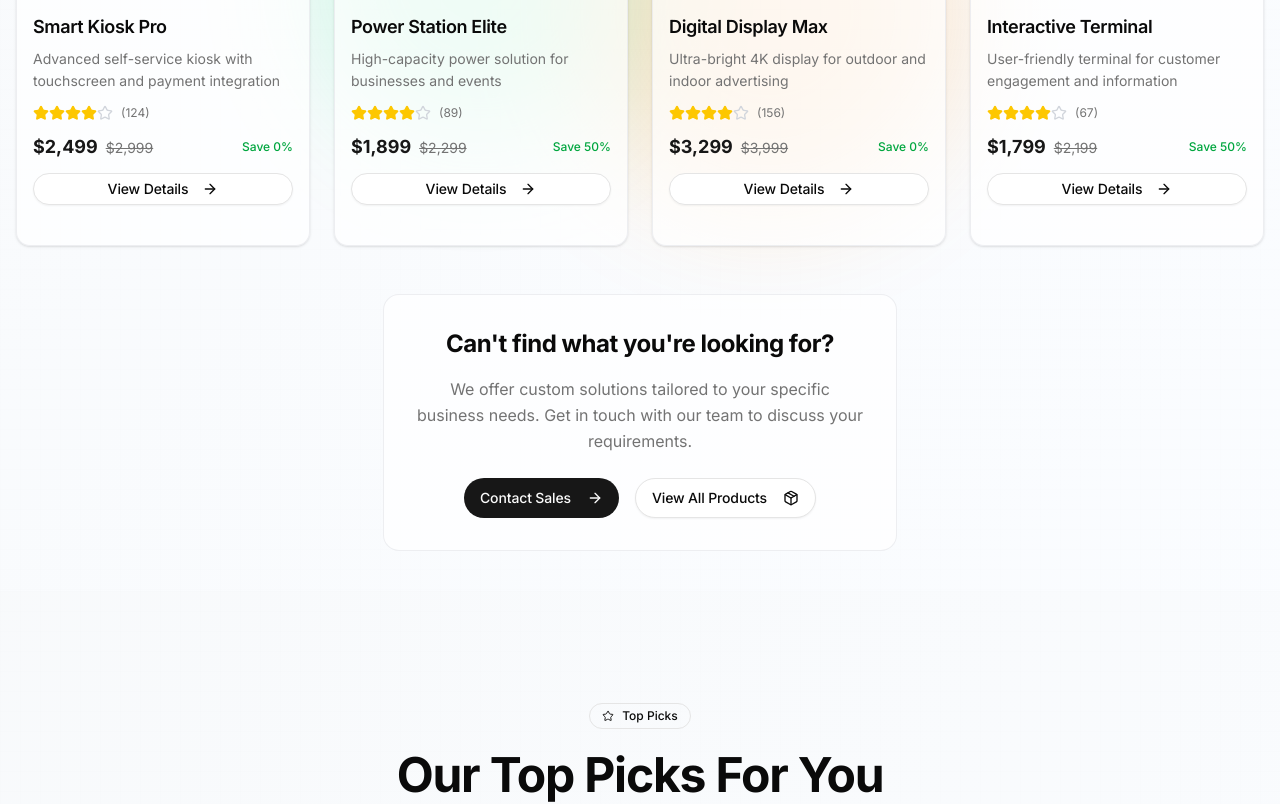
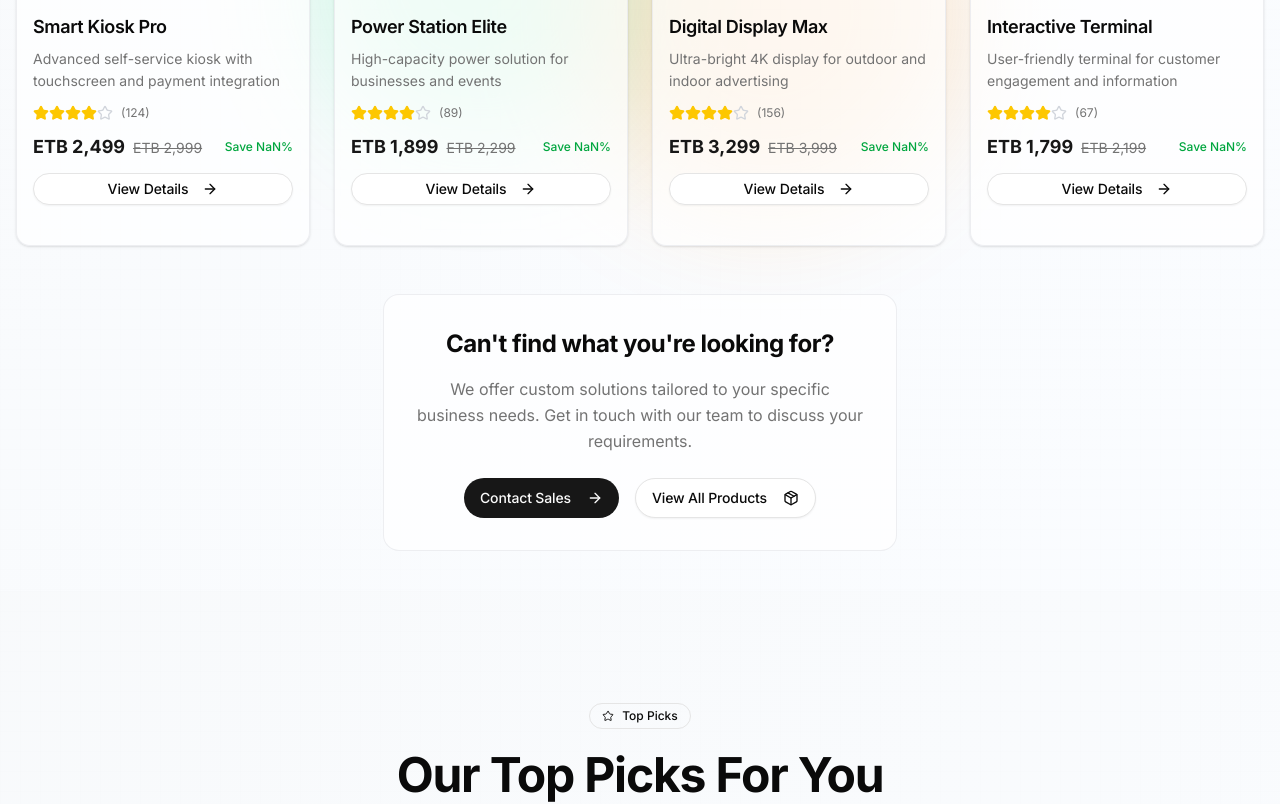
Before and after one commit to kidusabdula/oskaz-ecommerce-web, a Next.js app: page /home in a window 1280 px wide. Shown: the part 4140-4944 px from the top of the page. Built offline with nearby package versions, Linux system fonts and the light colour scheme.

Commit message:
Home Page: Get Started Section

```diff
--- a/components/Get-Started.tsx
+++ b/components/Get-Started.tsx
@@ -141,7 +141,7 @@ const GetStarted = () => {
             Get Started Today
           </h1>
           <p className="text-lg text-muted-foreground leading-relaxed">
-            Ready to transform your business with our innovative solutions? Get in touch with our team and let's discuss how we can help you achieve your goals.
+            Ready to transform your business with our innovative solutions? Get in touch with our team and let&apos;s discuss how we can help you achieve your goals.
           </p>
         </div>
 
@@ -165,7 +165,7 @@ const GetStarted = () => {
                     </div>
                     <h3 className="text-2xl font-bold mb-2">Thank You!</h3>
                     <p className="text-muted-foreground">
-                      We've received your message and will get back to you within 24 hours.
+                      We&apos;ve received your message and will get back to you within 24 hours.
                     </p>
                   </div>
                 ) : (
@@ -274,7 +274,7 @@ const GetStarted = () => {
             <div>
               <h2 className="text-2xl font-bold mb-6">Get in Touch</h2>
               <p className="text-muted-foreground mb-8">
-                Our team of experts is ready to help you find the perfect solution for your business. Whether you're looking for a specific product or need custom development, we're here to assist you.
+                Our team of experts is ready to help you find the perfect solution for your business. Whether you&apos;re looking for a specific product or need custom development, we&apos;re here to assist you.
               </p>
             </div>
 
--- a/components/Products-Showcase.tsx
+++ b/components/Products-Showcase.tsx
@@ -54,8 +54,8 @@ const ProductsShowcase = () => {
       id: 1,
       name: "Smart Kiosk Pro",
       category: "kiosk",
-      price: "$2,499",
-      originalPrice: "$2,999",
+      price: "ETB 2,499",
+      originalPrice: "ETB 2,999",
       rating: 4.8,
       reviews: 124,
       badge: "Best Seller",
@@ -65,8 +65,8 @@ const ProductsShowcase = () => {
       id: 2,
       name: "Power Station Elite",
       category: "power",
-      price: "$1,899",
-      originalPrice: "$2,299",
+      price: "ETB 1,899",
+      originalPrice: "ETB 2,299",
       rating: 4.9,
       reviews: 89,
       badge: "New",
@@ -76,8 +76,8 @@ const ProductsShowcase = () => {
       id: 3,
       name: "Digital Display Max",
       category: "display",
-      price: "$3,299",
-      originalPrice: "$3,999",
+      price: "ETB 3,299",
+      originalPrice: "ETB 3,999",
       rating: 4.7,
       reviews: 156,
       badge: "Popular",
@@ -87,8 +87,8 @@ const ProductsShowcase = () => {
       id: 4,
       name: "Interactive Terminal",
       category: "kiosk",
-      price: "$1,799",
-      originalPrice: "$2,199",
+      price: "ETB 1,799",
+      originalPrice: "ETB 2,199",
       rating: 4.6,
       reviews: 67,
       badge: "Sale",
--- a/components/Top-Picks.tsx
+++ b/components/Top-Picks.tsx
@@ -55,7 +55,7 @@ const TopPicks = () => {
       name: "Smart Kiosk Pro",
       category: "Kiosk Systems",
       price: "ETB 2,499",
-      originalPrice: "2,999",
+      originalPrice: "ETB 2,999",
       rating: 4.8,
       reviews: 124,
       badge: "Editor's Choice",
@@ -74,7 +74,7 @@ const TopPicks = () => {
       name: "Power Station Elite",
       category: "Power Solutions",
       price: "ETB 1,899",
-      originalPrice: "$2,299",
+      originalPrice: "ETB 2,299",
       rating: 4.9,
       reviews: 89,
       badge: "Best Value",
@@ -93,7 +93,7 @@ const TopPicks = () => {
       name: "Digital Display Max",
       category: "Digital Displays",
       price: "ETB 3,299",
-      originalPrice: "$3,999",
+      originalPrice: "ETB 3,999",
       rating: 4.7,
       reviews: 156,
       badge: "Premium Choice",
```
